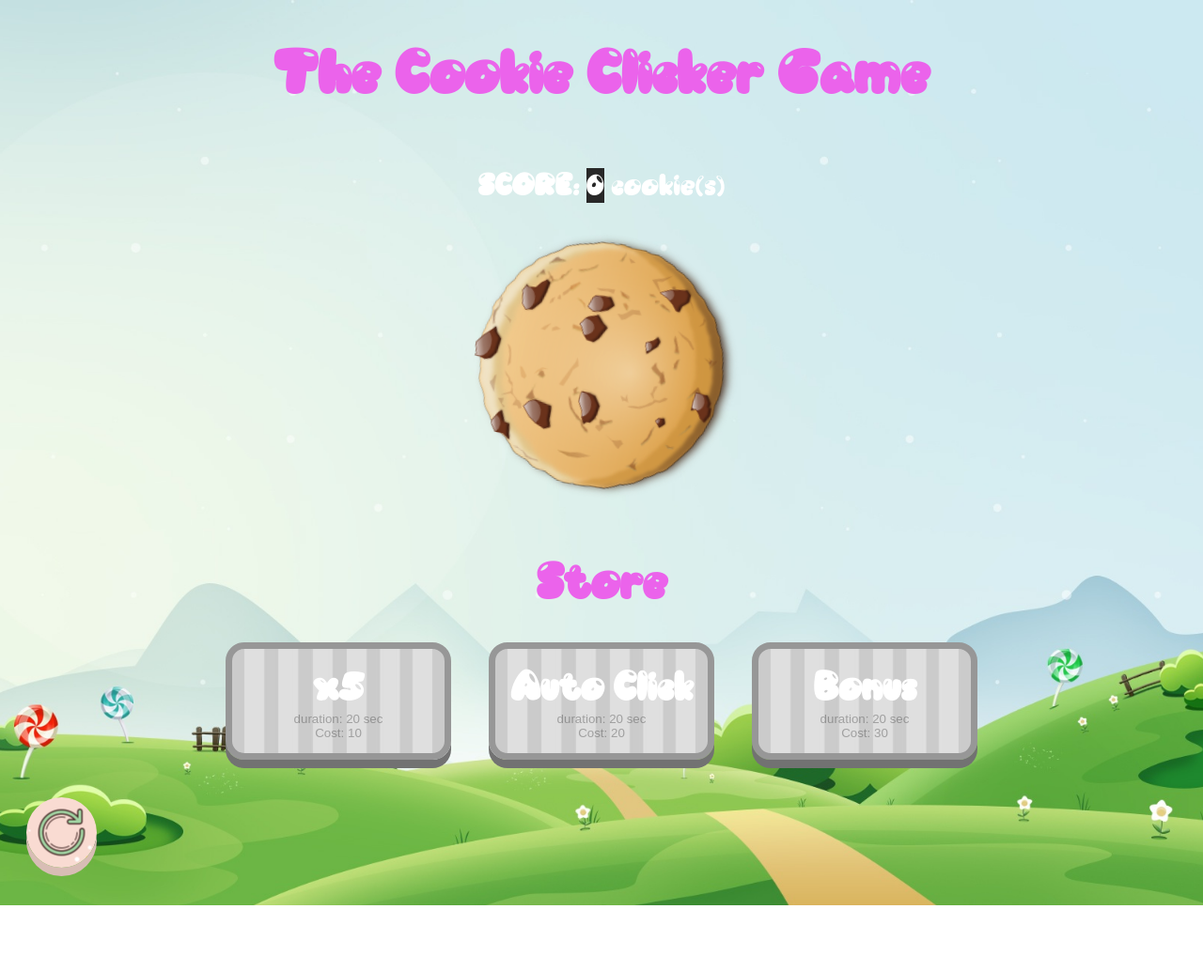
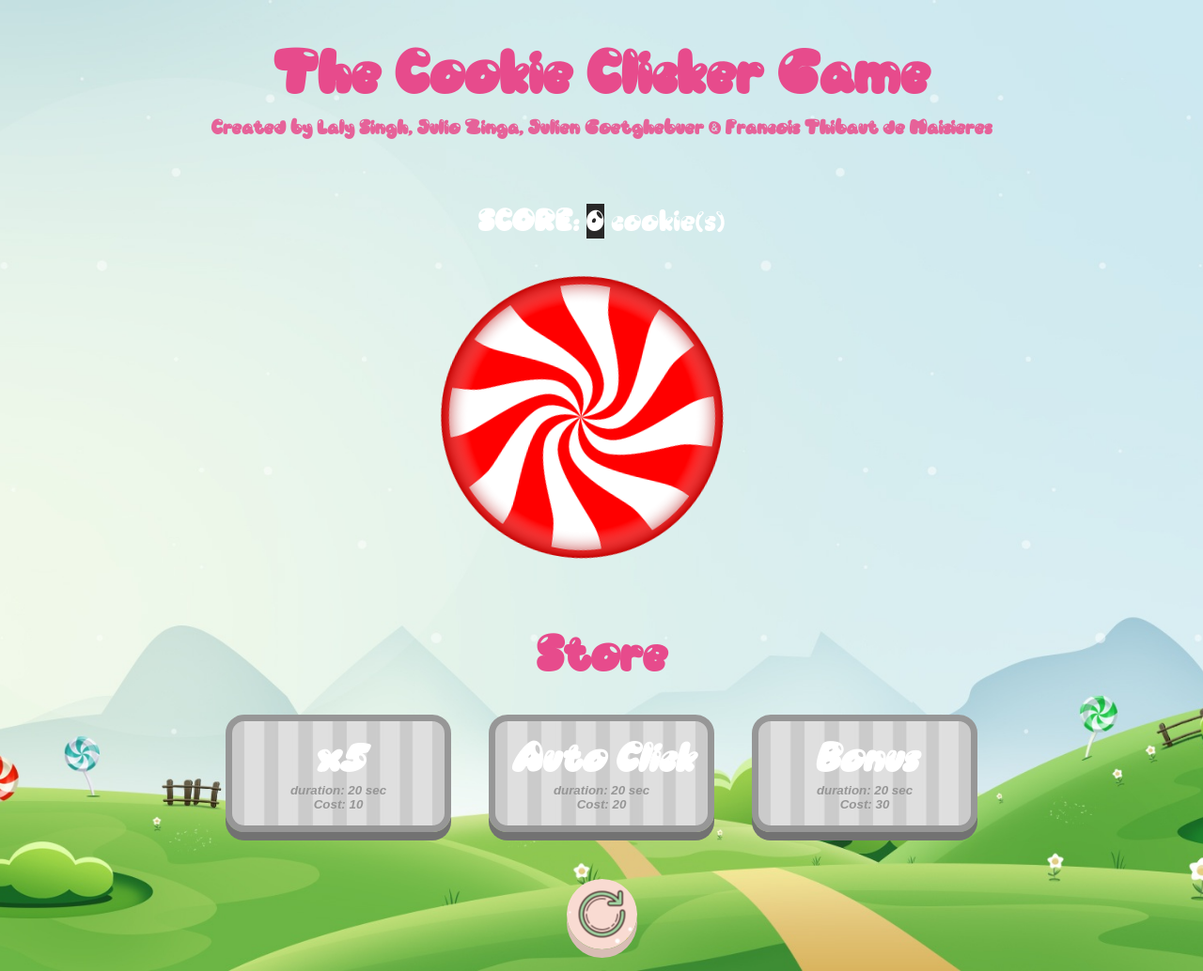
Before and after one commit to lalsdev/cookie-clicker, a plain HTML site: page index.html in a window 1280 px wide. Shown: the whole page at 94% size. Before the commit the page ends 964 px from the top, so only its background shows below. Drawn offline with Linux system fonts and the light colour scheme.

Commit message:
polishing css & alignement

```diff
--- a/assets/css/style.css
+++ b/assets/css/style.css
@@ -14,7 +14,15 @@ h1 {
     text-align: center;
     font-family: "Candyshop";
     font-size: 60px;
-    color: rgb(235, 99, 235);
+    color: rgb(231, 75, 140);
+    margin-bottom: 5px;
+}
+h6 {
+    text-align: center;
+    font-family: "Candyshop";
+    font-size: 20px;
+    color: rgb(230, 98, 153);
+    margin-top: 5px;
 }
 
 article {
@@ -37,6 +45,7 @@ article {
 #data-cookie-im {
     height:300px ;
     width: 300px;
+    padding-bottom: 20px;
 }
 
 #cookie {
@@ -49,11 +58,14 @@ article {
     transform: rotate(100000deg);
     transition: transform 3600s;
     outline: hidden;
+    padding-bottom: 20px;
 }
 
 .third-row {
     align-content: center;
-    margin: 20px;
+    justify-content: center;
+    text-align: center;
+    margin-bottom: 20px;
 }
 
 #data-cookie-reset {
@@ -69,12 +81,12 @@ article {
     background-repeat:no-repeat;
     cursor:pointer;
     overflow: hidden;
-    margin-bottom: 20px;
+    margin-top: 20px;
     box-shadow: 0 9px rgb(216, 189, 181);
+    align-content: center;
 }
 
 #data-cookie-reset:active{
-    background-color: #3e8e41;
     box-shadow: 0 5px rgb(189, 165, 158);
     transform: translateY(4px);
 }
@@ -83,14 +95,13 @@ aside {
     display: flex;
     align-content: center;
     text-align: center;
-    clear: both;
 }
 
 h3 {
     text-align: center;
     font-family: "Candyshop";
     font-size: 50px;
-    color: rgb(235, 99, 235);
+    color: rgb(231, 75, 140);
     margin: 5px;
 }
 
@@ -108,6 +119,9 @@ h3 {
     background-size: cover;
     border: 7px solid rgba(253, 111, 241, 45);
     border-radius: 20px;
+    font-style: italic;
+    font-weight: bold;
+    color: rgb(255, 255, 255);
     height: 125px;
     width: 240px;
     margin: 20px;
@@ -116,9 +130,11 @@ h3 {
 }
 
 .button:active {
-    background-color: #3e8e41;
-  box-shadow: 0 5px rgb(167, 75, 156);
-  transform: translateY(4px);
+    box-shadow: 0 5px rgb(167, 75, 156);
+    transform: translateY(4px);
+    color: rgb(150, 150, 150);
+    font-style: italic;
+    font-weight: bold;
 }
 
 button:disabled, button[disabled]{
@@ -127,6 +143,7 @@ button:disabled, button[disabled]{
     background-size: cover;
     border: 7px solid rgba(253, 111, 241, 45);
     border-radius: 20px;
+    color: rgb(150, 150, 150);
     height: 125px;
     width: 240px;
     margin: 20px;
@@ -143,17 +160,17 @@ button:disabled, button[disabled]{
 }
 
 #time1 #time2 #time3{
-    font-family: "Candyshop";
-    color: gray;
     font-style: italic;
     font-weight: bold;
 }
 
 #price1 #price2 #price3 {
-    font-family: "Candyshop";
-    color: gray;
     font-style: italic;
     font-weight: bold;
+}
+
+footer span {
+    height: 80px;;
 }
 
 @media (max-width: 860px){
--- a/index.html
+++ b/index.html
@@ -5,13 +5,14 @@
     <meta name="viewport" content="width=device-width, initial-scale=1.0">
     <meta http-equiv="X-UA-Compatible" content="ie=edge">
     <link rel="stylesheet" href="assets/css/style.css">
-    <link rel="icon" href="/assets/im/icon/favicon.ico">
+    <link rel="favicon" href="/assets/im/icon/favicon.ico">
     <title>Cookie Clicker</title>
 </head>
 
 <body>
     <header>
         <h1>The Cookie Clicker Game</h1>
+        <h6>Created by Laly Singh, Julio Zinga, Julien Goetghebuer & Francois Thibaut de Maisieres</h6>
     </header>
     <main>
         <article>
@@ -24,7 +25,7 @@
                 <!-- block for cookie -->
                 <div class="cookie-row">
                     <button id="cookie">
-                        <img src="assets/im/cookieIcon.png" alt="cookie" id="data-cookie-im">
+                        <img src="assets/im/candy-146589_640.png" alt="cookie" id="data-cookie-im">
                     </button>
                 </div>
             </div>
@@ -64,11 +65,12 @@
                 </button>
             </div>
         </aside>
-
-        <!-- block for reset button -->
         <div class="third-row">
-                <button id="data-cookie-reset"></button>
-            </div>
+            <button id="data-cookie-reset"></button>
+        </div>
+        <footer>
+            <span></span>
+        </footer>
     </main>
 
 
```
Also changed, not shown: assets/im/candy-146589_640.png (added).
